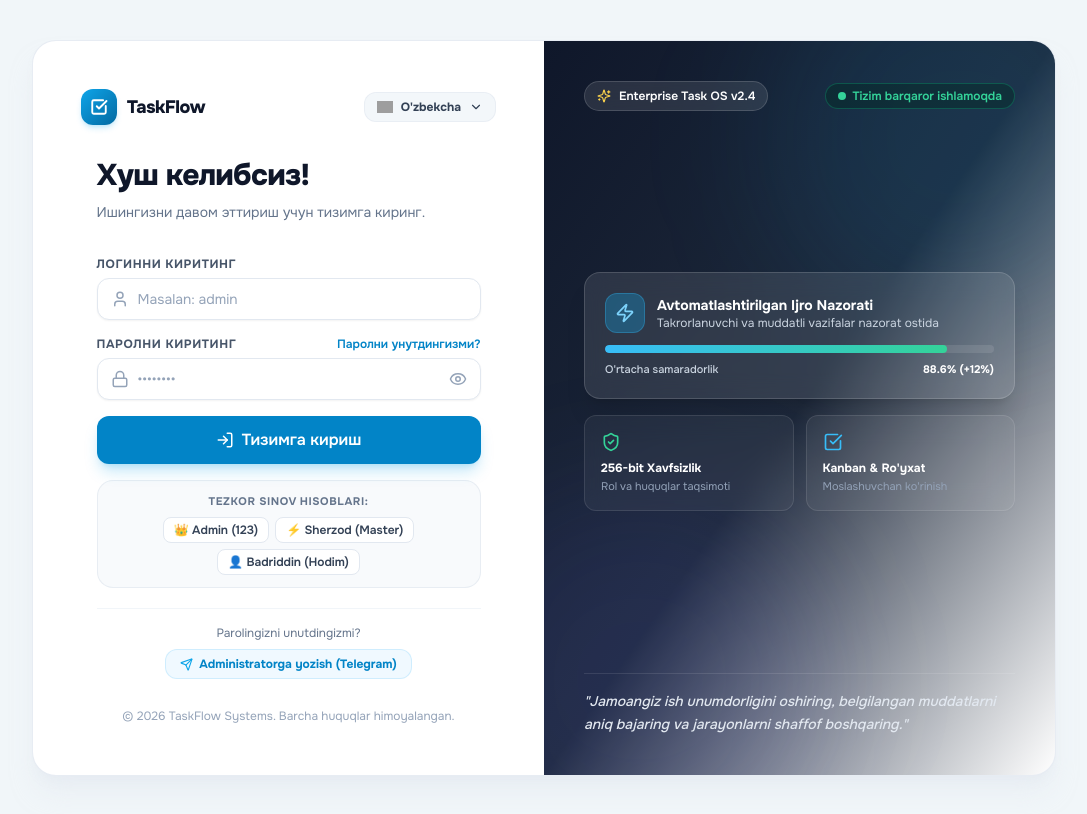
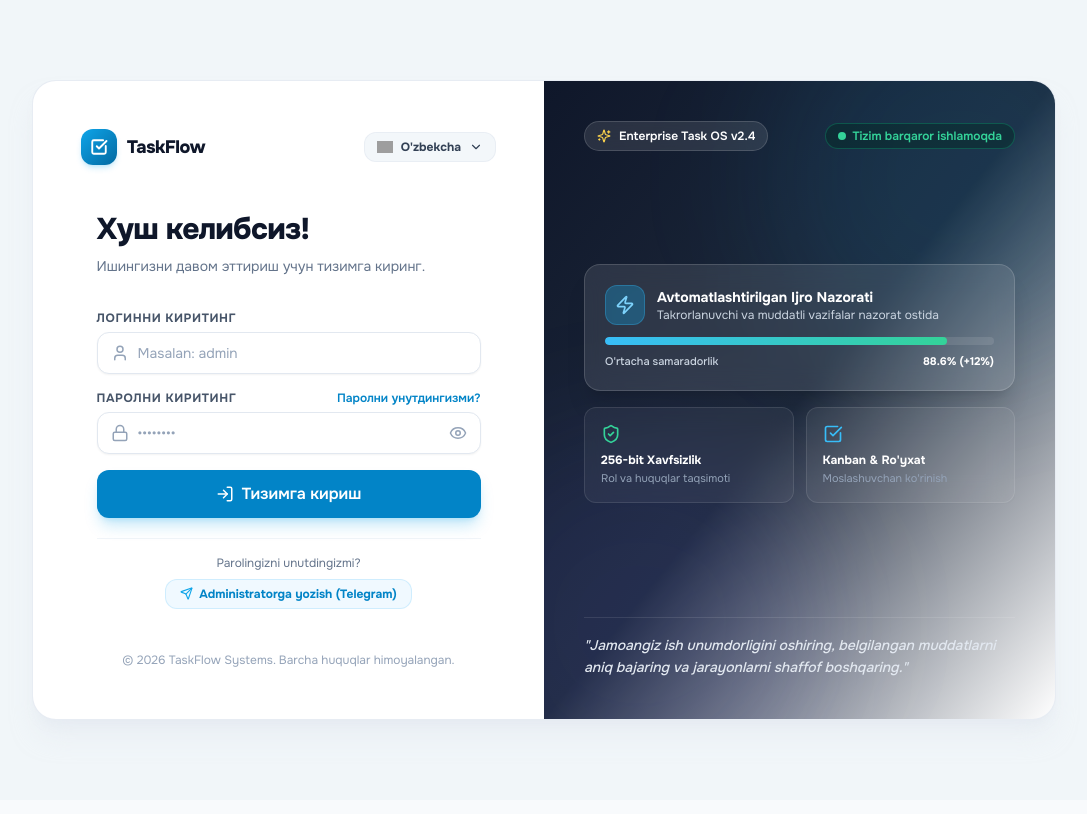
Before and after one commit to sherzodbekwebs/taskflow-pro, a React (Vite) app: page /login in a window 1280 px wide. Shown: the whole page, without its empty margins (96-1183 px from the left). Built offline with nearby package versions, Linux system fonts and the light colour scheme; no server answers; grey boxes are pictures that could not be loaded.

Commit message:
refactor(login): remove demo quick-login buttons
Clean up the login page by removing the hardcoded testing accounts to improve security and UI consistency.

```diff
--- a/src/pages/LoginPage.jsx
+++ b/src/pages/LoginPage.jsx
@@ -44,11 +44,6 @@ export default function LoginPage() {
       }
     }
     setLoading(false);
-  };
-
-  const handleQuickLogin = (u, p) => {
-    setUsername(u);
-    setPassword(p);
   };
 
   return (
@@ -187,36 +182,6 @@ export default function LoginPage() {
               </button>
             </form>
 
-            {/* Tezkor sinov hisoblari (AI Studio Demo Accounts) */}
-            <div className="mt-4 p-3 rounded-2xl bg-slate-50 dark:bg-slate-800/60 border border-slate-200/70 dark:border-slate-700/70">
-              <span className="block text-[11px] font-bold text-slate-500 dark:text-slate-400 uppercase tracking-wider mb-2 text-center">
-                {language === 'uz' ? "Tezkor sinov hisoblari:" : "Быстрый вход для тестирования:"}
-              </span>
-              <div className="flex flex-wrap gap-1.5 justify-center">
-                <button
-                  type="button"
-                  onClick={() => handleQuickLogin('admin', '123')}
-                  className="px-2.5 py-1 rounded-lg text-xs font-semibold bg-white dark:bg-slate-700 hover:bg-primary-50 dark:hover:bg-primary-950/40 text-slate-700 dark:text-slate-200 border border-slate-200 dark:border-slate-600 transition-colors cursor-pointer shadow-xs"
-                >
-                  👑 Admin (123)
-                </button>
-                <button
-                  type="button"
-                  onClick={() => handleQuickLogin('sherzod', 'Sherzodbek_2003')}
-                  className="px-2.5 py-1 rounded-lg text-xs font-semibold bg-white dark:bg-slate-700 hover:bg-primary-50 dark:hover:bg-primary-950/40 text-slate-700 dark:text-slate-200 border border-slate-200 dark:border-slate-600 transition-colors cursor-pointer shadow-xs"
-                >
-                  ⚡ Sherzod (Master)
-                </button>
-                <button
-                  type="button"
-                  onClick={() => handleQuickLogin('Badriddin', 'Badriddin123')}
-                  className="px-2.5 py-1 rounded-lg text-xs font-semibold bg-white dark:bg-slate-700 hover:bg-primary-50 dark:hover:bg-primary-950/40 text-slate-700 dark:text-slate-200 border border-slate-200 dark:border-slate-600 transition-colors cursor-pointer shadow-xs"
-                >
-                  👤 Badriddin (Hodim)
-                </button>
-              </div>
-            </div>
-
             {/* Parolni unutganlar uchun Telegram aloqasi */}
             <div className="mt-5 pt-4 border-t border-slate-100 dark:border-slate-800 text-center">
               <p className="text-xs text-slate-500 dark:text-slate-400">
```
